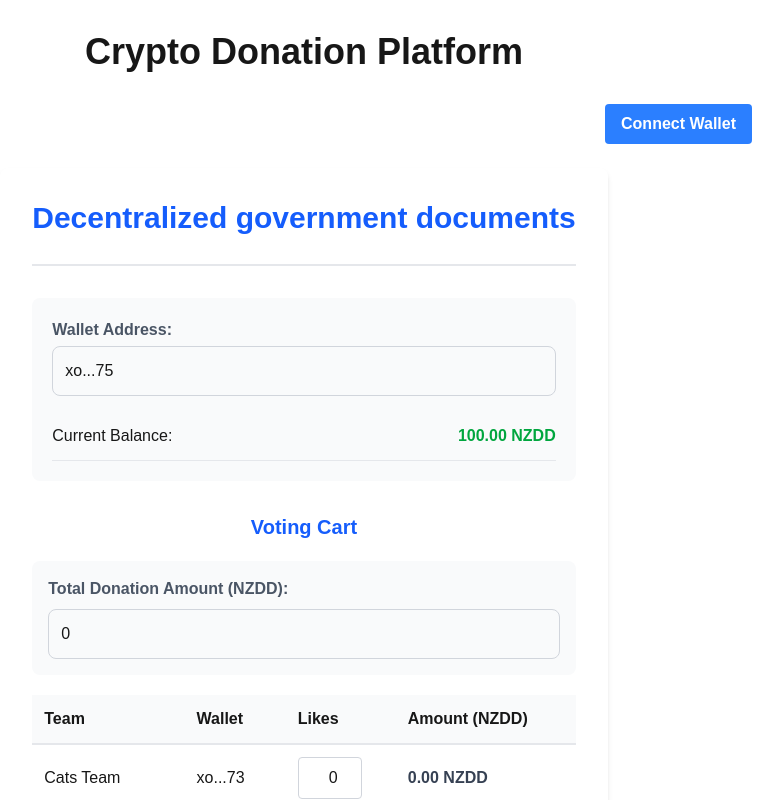
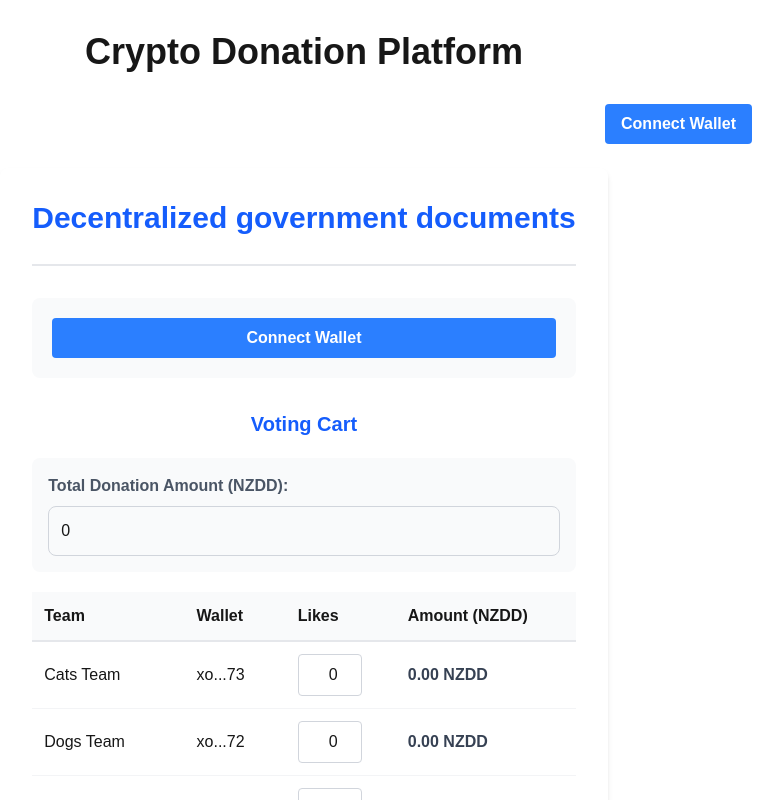
Before and after one commit to derjogi/web3hackathon, a Next.js app in the folder frontend/: page / in a window 1280 px wide. Shown: the top 800 px of the page, without its empty margins (336-1119 px from the left). Built offline with nearby package versions, Linux system fonts and the light colour scheme.

Commit message:
show_balance

```diff
--- a/frontend/src/app/components/DonationForm.jsx
+++ b/frontend/src/app/components/DonationForm.jsx
@@ -1,5 +1,6 @@
 'use client'
 import { useState, useEffect } from 'react';
+import { ethers } from 'ethers';
 
 export default function DecentralizedGovernment() {
   const [currentBalance, setCurrentBalance] = useState(100);
@@ -7,6 +8,9 @@ export default function DecentralizedGovernment() {
   const [errorMessage, setErrorMessage] = useState('');
   const [transactions, setTransactions] = useState([]);
   const [cart, setCart] = useState({});
+  const [account, setAccount] = useState('');
+  const [network, setNetwork] = useState('');
+  const [ethBalance, setEthBalance] = useState(0);
 
   const teams = [
     { name: "Cats Team", wallet: "xo...73" },
@@ -19,6 +23,80 @@ export default function DecentralizedGovernment() {
   useEffect(() => {
     calculateAmounts();
   }, [totalDonation]);
+
+  useEffect(() => {
+    // Check if wallet is already connected
+    checkWalletConnection();
+
+    // Listen for account changes
+    if (window.ethereum) {
+      window.ethereum.on('accountsChanged', (accounts) => {
+        if (accounts.length > 0) {
+          setAccount(accounts[0]);
+          getWalletBalance(accounts[0]);
+        } else {
+          setAccount('');
+          setEthBalance(0);
+        }
+      });
+    }
+
+    return () => {
+      if (window.ethereum) {
+        window.ethereum.removeListener('accountsChanged', () => {});
+      }
+    };
+  }, []);
+
+  async function checkWalletConnection() {
+    if (window.ethereum) {
+      try {
+        const provider = new ethers.providers.Web3Provider(window.ethereum);
+        const accounts = await provider.listAccounts();
+
+        if (accounts.length > 0) {
+          setAccount(accounts[0]);
+          const network = await provider.getNetwork();
+          setNetwork(network.name);
+          getWalletBalance(accounts[0]);
+        }
+      } catch (error) {
+        console.error("Error checking wallet connection:", error);
+      }
+    }
+  }
+
+  async function connectWallet() {
+    if (window.ethereum) {
+      try {
+        const accounts = await window.ethereum.request({ method: 'eth_requestAccounts' });
+        const provider = new ethers.providers.Web3Provider(window.ethereum);
+        const network = await provider.getNetwork();
+
+        setAccount(accounts[0]);
+        setNetwork(network.name);
+        getWalletBalance(accounts[0]);
+      } catch (error) {
+        console.error("User denied account access");
+      }
+    } else {
+      alert("Please install MetaMask!");
+    }
+  }
+
+  async function getWalletBalance(address) {
+    if (window.ethereum && address) {
+      try {
+        const provider = new ethers.providers.Web3Provider(window.ethereum);
+        const balance = await provider.getBalance(address);
+        const etherBalance = ethers.utils.formatEther(balance);
+        setEthBalance(parseFloat(etherBalance));
+        setCurrentBalance(parseFloat(etherBalance)); // Update current balance with ETH balance
+      } catch (error) {
+        console.error("Error getting wallet balance:", error);
+      }
+    }
+  }
 
   const calculateAmounts = () => {
     // Calculate total likes
@@ -151,20 +229,36 @@ export default function DecentralizedGovernment() {
       </div>
 
       <div className="mb-8 p-5 bg-gray-50 rounded-lg">
+
+        {account ? (
+          <>
             <label htmlFor="wallet" className="block mb-1 font-semibold text-gray-600">Wallet Address:</label>
             <input
               type="text"
               id="wallet"
               className="w-full p-3 mb-4 border border-gray-300 rounded-lg text-base"
-          defaultValue="xo...75"
+              value={account}
+              readOnly
             />
-
+            <div className="flex justify-between items-center py-3 border-b border-gray-200">
+              <span>Network:</span>
+              <span className="font-bold text-blue-600">{network}</span>
+            </div>
             <div className="flex justify-between items-center py-3 border-b border-gray-200">
               <span>Current Balance:</span>
               <span className="font-bold text-green-600 transition-colors duration-500">
-            {currentBalance.toFixed(2)} NZDD
+                {ethBalance.toFixed(4)} ETH
               </span>
             </div>
+          </>
+        ) : (
+          <button
+            onClick={connectWallet}
+            className="w-full bg-blue-500 hover:bg-blue-700 text-white font-bold py-2 px-4 rounded"
+          >
+            Connect Wallet
+          </button>
+        )}
       </div>
 
       <div>
```
Lines whose indentation alone changed are shown as unchanged.
